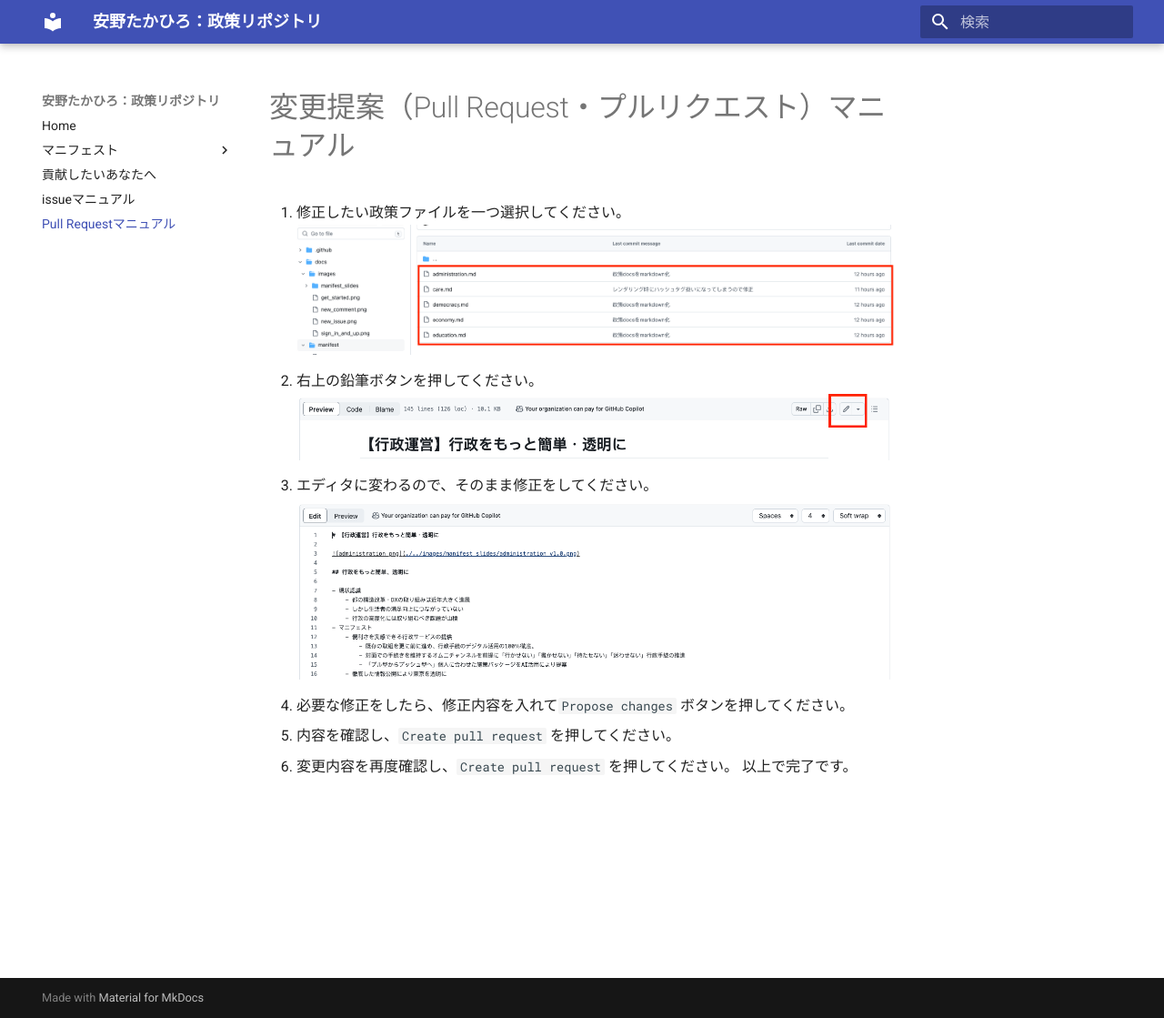
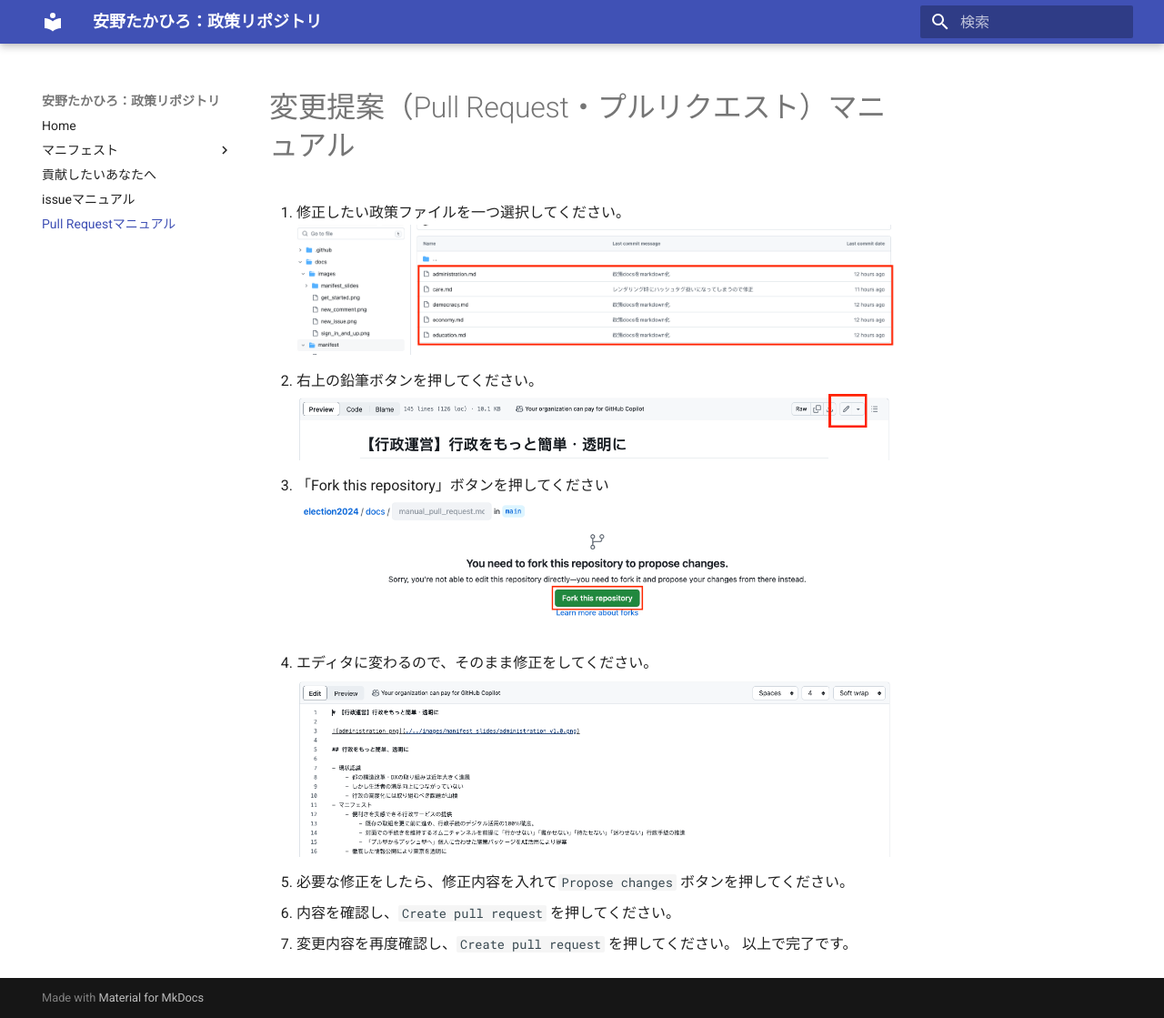
Before and after one commit to takahiroanno2024/election2024, an MkDocs documentation site: the page built from docs/manual_pull_request.md, in a window 1280 px wide and 1119 px high. Shown: the whole window at 91% size. Built offline with MkDocs 1.6.1 and Material for MkDocs 9.7.7, drawn with Linux system fonts in a browser that asks for light colours.

Commit message:
Update manual_pull_request.md to add fork procedure

```diff
--- a/docs/manual_pull_request.md
+++ b/docs/manual_pull_request.md
@@ -4,9 +4,11 @@
 ![SelectManifest](./images/select_manifest.png)
 2. 右上の鉛筆ボタンを押してください。
 ![PencilButton](./images/pencil_button.png)
-3. エディタに変わるので、そのまま修正をしてください。
+3. 「Fork this repository」ボタンを押してください
+![ForkButton](./images/fork_button.png)
+4. エディタに変わるので、そのまま修正をしてください。
 ![EditingManifest](./images/editing_manifest.png)
-1. 必要な修正をしたら、修正内容を入れて`Propose changes` ボタンを押してください。
-2. 内容を確認し、`Create pull request` を押してください。
-3. 変更内容を再度確認し、`Create pull request` を押してください。
+5. 必要な修正をしたら、修正内容を入れて`Propose changes` ボタンを押してください。
+6. 内容を確認し、`Create pull request` を押してください。
+7. 変更内容を再度確認し、`Create pull request` を押してください。
 以上で完了です。
```
